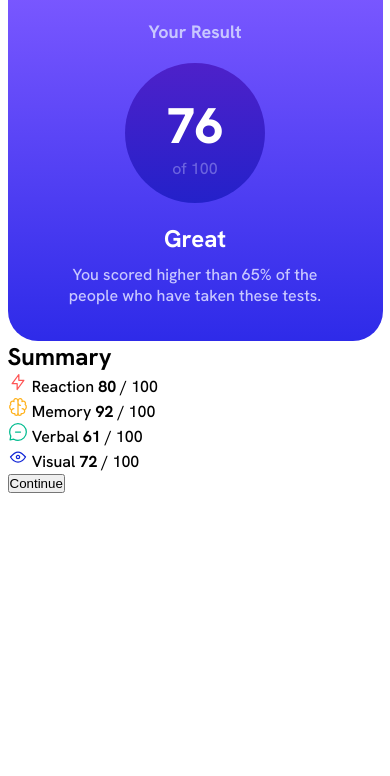
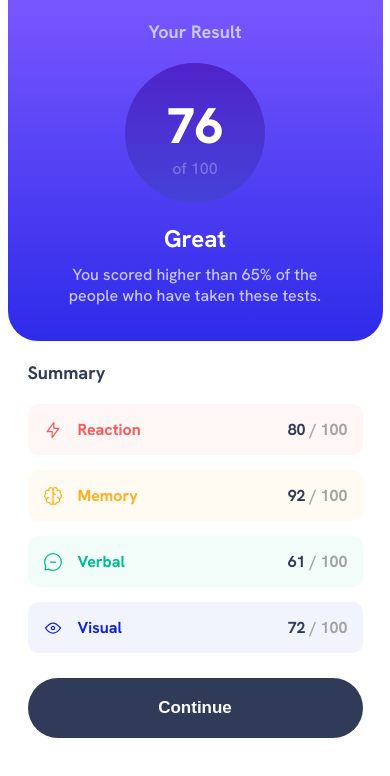
Before and after one commit to BrunoZw1/results-summary-component, a plain HTML site: page index.html in a window 390 px wide. Drawn offline with Linux system fonts and the light colour scheme.

Commit message:
mobile-design

```diff
--- a/index.html
+++ b/index.html
@@ -33,27 +33,47 @@
       <h2>Summary</h2>
 
       <div id="reaction">
+        <div class="icon">
           <img src="./assets/images/icon-reaction.svg" alt="">
           <span>Reaction</span>
+        </div>
+
+        <div>
           <b>80</b> / 100
+        </div>
       </div>
 
       <div id="memory">
+        <div class="icon">
           <img src="./assets/images/icon-memory.svg" alt="">
           <span>Memory</span>
+        </div>
+
+        <div>
           <b>92</b> / 100
+        </div>
       </div>
 
       <div id="verbal">
+        <div class="icon">
           <img src="./assets/images/icon-verbal.svg" alt="">
           <span>Verbal</span>
+        </div>
+
+        <div>
           <b>61</b> / 100
+        </div>
       </div>
 
       <div id="visual">
+        <div class="icon">
           <img src="./assets/images/icon-visual.svg" alt="">
           <span>Visual</span>
+        </div>
+
+        <div>
           <b>72</b> / 100
+        </div>
       </div>
 
       <button>Continue</button>
--- a/style.css
+++ b/style.css
@@ -45,7 +45,7 @@ h1 {
   height: 140px;
 
   background: hsla(256, 72%, 46%, 1);
-  background: linear-gradient(180deg, hsla(256, 72%, 46%, 1) 0%, hsla(241, 72%, 46%, 1) 100%);
+  background: linear-gradient(180deg, hsl(256deg 70.36% 46.22%) 0%, hsl(241deg 66.36% 55.53%) 100%);
   padding: 30px;
   margin-bottom: 20px;
 }
@@ -71,3 +71,85 @@ h1 {
   text-align: center;
   margin: 10px 40px 35px;
 }
+
+#score {
+  margin: 0 20px;
+}
+
+#score h2 {
+  color: hsl(224, 30%, 27%);
+  font-size: 18px;
+  margin: 20px 0 20px;
+}
+
+#reaction, #memory, #verbal, #visual {
+  display: flex;
+  justify-content: space-between;
+  align-items: center;
+  padding: 15px;
+  border-radius: 10px;
+  margin-bottom: 15px;
+
+  color: hsl(0, 0%, 64%);
+  font-weight: 700;
+}
+
+#reaction {
+  background-color: hsla(0, 100%, 67%, 5%);
+}
+
+#reaction span {
+  color: hsl(0, 100%, 67%);
+  font-weight: 700;
+}
+
+#memory {
+  background-color: hsla(39, 100%, 56%, 5%);
+}
+
+#memory span {
+  color: hsl(39, 100%, 56%);
+  font-weight: 700;
+}
+
+#verbal {
+  background-color: hsla(166, 100%, 37%, 5%);
+}
+
+#verbal span {
+  color: hsl(166, 100%, 37%);
+  font-weight: 700;
+}
+
+#visual {
+  background-color: hsl(234, 85%, 45%, 5%);
+}
+
+#visual span {
+  color: hsl(234, 85%, 45%);
+  font-weight: 700;
+}
+
+.icon {
+  display: flex;
+  align-items: center;
+  gap: 15px;
+}
+
+#score b {
+  color: hsl(224, 30%, 27%);
+}
+
+#score button {
+  width: 100%;
+  color: white;
+  background-color: hsl(224, 30%, 27%);
+  padding: 20px;
+  font-size: 17px;
+  font-weight: 700;
+  border: none;
+  border-radius: 30px;
+
+  margin: 10px 0 25px;
+  cursor: pointer;
+}
```
Lines whose indentation alone changed are shown as unchanged.
